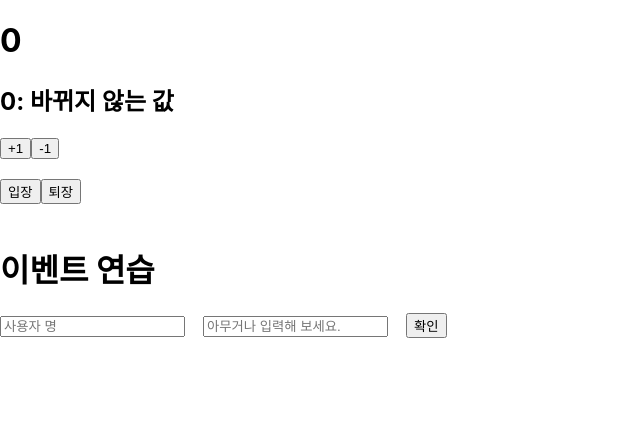
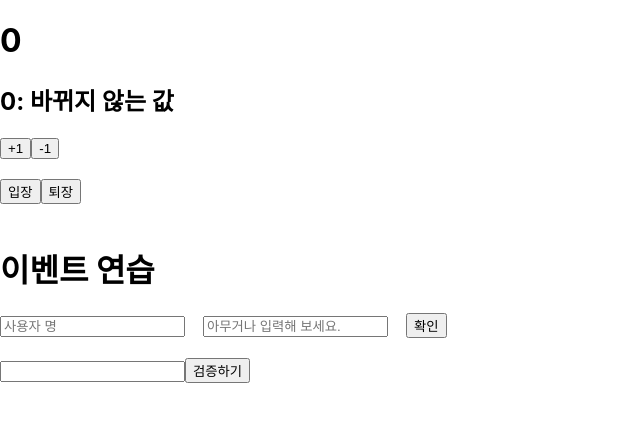
Before and after one commit to dohy-9443/ReactExample, a React (Create React App) app in the folder hello-react/: page / in a window 1280 px wide. Shown: the top 422 px of the page, without its empty margins (0-640 px from the left). Built offline with nearby package versions, Linux system fonts and the light colour scheme.

Commit message:
예제 컴포넌트

```diff
--- a/hello-react/src/App.js
+++ b/hello-react/src/App.js
@@ -2,6 +2,7 @@ import React from 'react';
 import Counter from './Counter';
 import Say from './Say';
 import EventPractice from './EventPractice';
+import ValidationSample from './ValidationSample';
 
 const App = () => {
   return (
@@ -11,6 +12,8 @@ const App = () => {
       <Say />
       <br />
       <EventPractice />
+      <br />
+      <ValidationSample />
     </>
   );
 };
--- /dev/null
+++ b/hello-react/src/ValidationSample.css
@@ -0,0 +1,7 @@
+.success {
+  background-color: lightgreen;
+}
+
+.failure {
+  background-color: lightcoral;
+}
--- /dev/null
+++ b/hello-react/src/ValidationSample.js
@@ -0,0 +1,45 @@
+import React, { Component } from 'react';
+import './ValidationSample.css';
+
+class ValidationSample extends Component {
+  state = {
+    password: '',
+    clicked: false,
+    validated: false,
+  };
+
+  handleChange = (e) => {
+    this.setState({
+      password: e.target.value,
+    });
+  };
+
+  handleButtonClick = () => {
+    this.setState({
+      clicked: true,
+      validated: this.state.password === '0000',
+    });
+  };
+
+  render() {
+    return (
+      <div>
+        <input
+          type="password"
+          value={this.state.password}
+          onChange={this.handleChange}
+          className={
+            this.state.clicked
+              ? this.state.validated
+                ? 'success'
+                : 'failure'
+              : ''
+          }
+        />
+        <button onClick={this.handleButtonClick}>검증하기</button>
+      </div>
+    );
+  }
+}
+
+export default ValidationSample;
```
